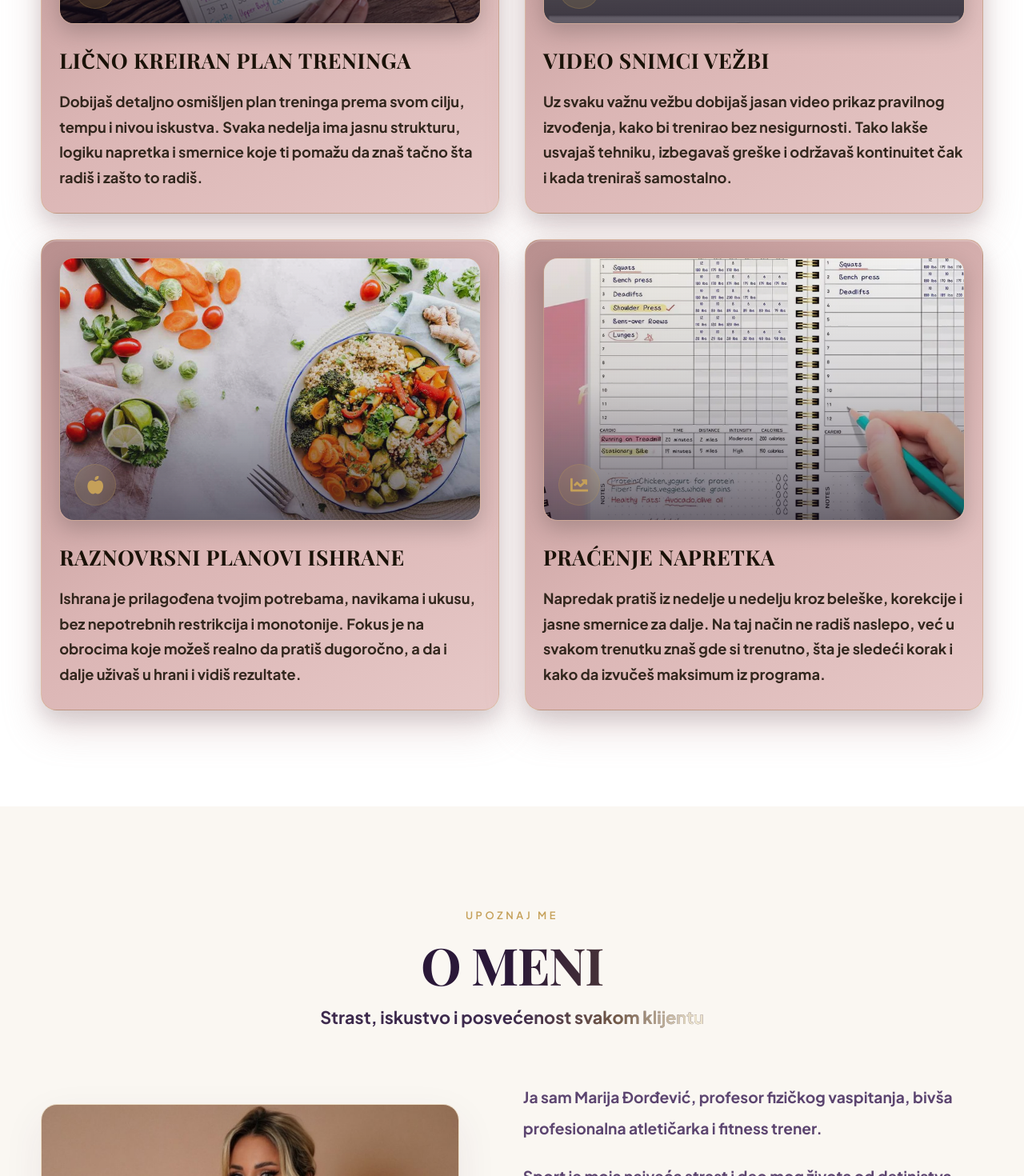
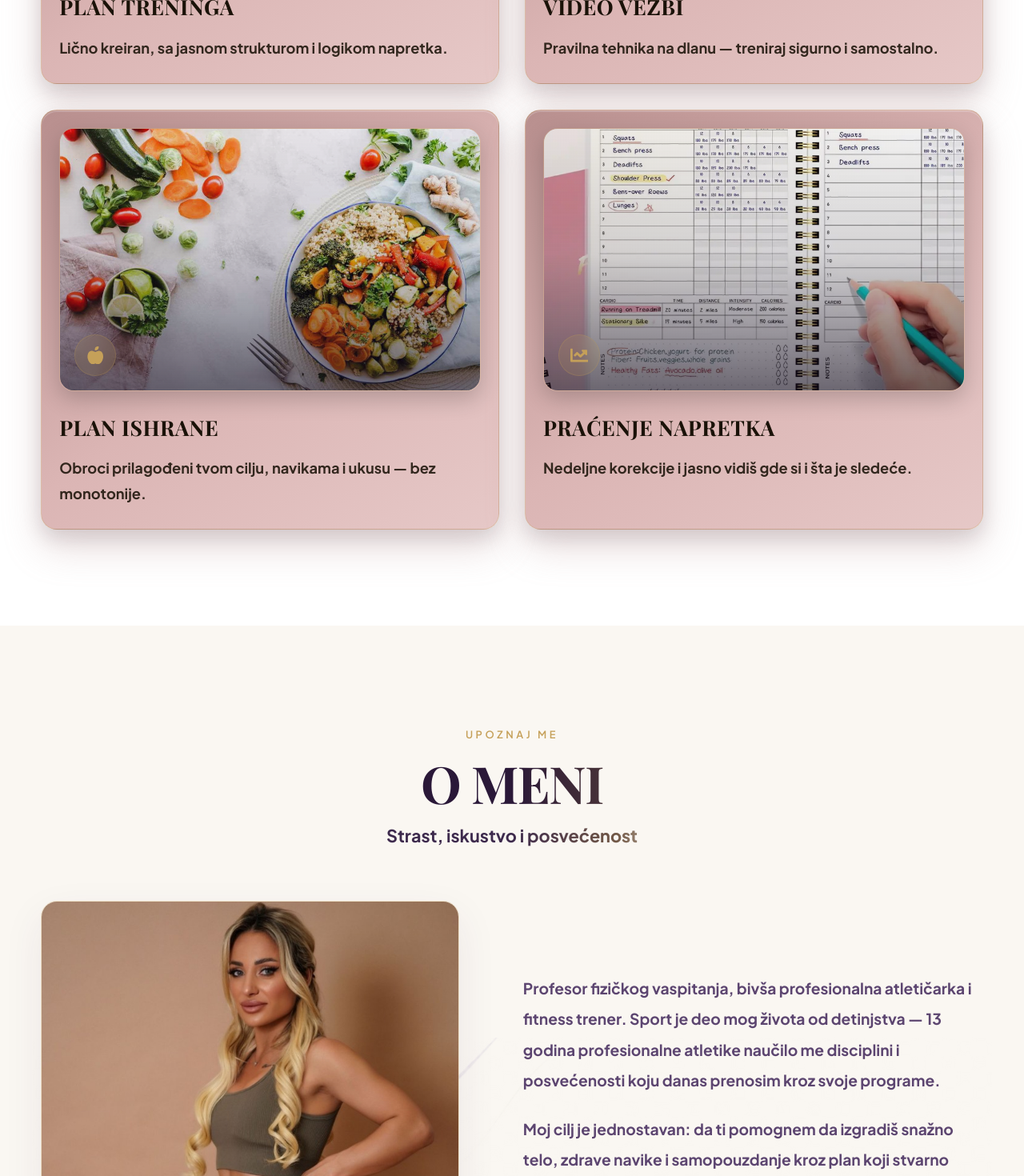
Before and after one commit to J-Gaspar99/fitnes_trainer1, a React (Vite) app: page / in a window 1280 px wide. Shown: the part 1600-3070 px from the top of the page at 80% size. Built offline with nearby package versions, Linux system fonts and the light colour scheme; a web font is replaced by a local one.

Commit message:
skracenje texta

```diff
--- a/src/components/Contact.jsx
+++ b/src/components/Contact.jsx
@@ -34,7 +34,7 @@ export default function Contact() {
             Zakaži konsultaciju
           </LightShimmerText>
           <LightShimmerText as="p" variant="subtitle" className="section-subtitle">
-            Prvi korak ka transformaciji — pošalji poruku i javiću ti se u roku od 24h
+            Pošalji poruku — javiću ti se u roku od 24h.
           </LightShimmerText>
         </div>
 
--- a/src/data/content.js
+++ b/src/data/content.js
@@ -43,41 +43,36 @@ export const siteContent = {
       image: '/images/gallery-1.png',
       imagePosition: 'center 62%',
       imagePositionMobile: 'center 92%',
-    }
+    },
   ],
 
   program: {
-    label: 'Šta dobijate u programu',
-    title: 'Kompletno vođenje — prilagođeno tebi, a ne proseku',
-    subtitle:
-      'Moj program nije zbir gotovih planova. To je sistem koji kombinuje stručno znanje, personalizaciju i podršku kako bi dobio rešenje koje stvarno funkcioniše u praksi.',
+    label: 'Šta dobijate',
+    title: 'Sve što ti treba u jednom programu',
+    subtitle: 'Trening, ishrana, video vežbe i praćenje — prilagođeno tebi.',
     features: [
       {
         icon: 'plan',
-        title: 'Lično kreiran plan treninga',
-        description:
-          'Dobijaš detaljno osmišljen plan treninga prema svom cilju, tempu i nivou iskustva. Svaka nedelja ima jasnu strukturu, logiku napretka i smernice koje ti pomažu da znaš tačno šta radiš i zašto to radiš.',
+        title: 'Plan treninga',
+        description: 'Lično kreiran, sa jasnom strukturom i logikom napretka.',
         image: '/images/program-plan.png',
       },
       {
         icon: 'video',
-        title: 'Video snimci vežbi',
-        description:
-          'Uz svaku važnu vežbu dobijaš jasan video prikaz pravilnog izvođenja, kako bi trenirao bez nesigurnosti. Tako lakše usvajaš tehniku, izbegavaš greške i održavaš kontinuitet čak i kada treniraš samostalno.',
+        title: 'Video vežbi',
+        description: 'Pravilna tehnika na dlanu — treniraj sigurno i samostalno.',
         image: '/images/program-video.png',
       },
       {
         icon: 'nutrition',
-        title: 'Raznovrsni planovi ishrane',
-        description:
-          'Ishrana je prilagođena tvojim potrebama, navikama i ukusu, bez nepotrebnih restrikcija i monotonije. Fokus je na obrocima koje možeš realno da pratiš dugoročno, a da i dalje uživaš u hrani i vidiš rezultate.',
+        title: 'Plan ishrane',
+        description: 'Obroci prilagođeni tvom cilju, navikama i ukusu — bez monotonije.',
         image: '/images/program-nutrition.png',
       },
       {
         icon: 'progress',
         title: 'Praćenje napretka',
-        description:
-          'Napredak pratiš iz nedelje u nedelju kroz beleške, korekcije i jasne smernice za dalje. Na taj način ne radiš naslepo, već u svakom trenutku znaš gde si trenutno, šta je sledeći korak i kako da izvučeš maksimum iz programa.',
+        description: 'Nedeljne korekcije i jasno vidiš gde si i šta je sledeće.',
         image: '/images/program-journal.png',
       },
     ],
@@ -85,12 +80,10 @@ export const siteContent = {
 
   about: {
     title: 'O meni',
-    subtitle: 'Strast, iskustvo i posvećenost svakom klijentu',
+    subtitle: 'Strast, iskustvo i posvećenost',
     paragraphs: [
-      'Ja sam Marija Đorđević, profesor fizičkog vaspitanja, bivša profesionalna atletičarka i fitness trener.',
-      'Sport je moja najveća strast i deo mog života od detinjstva. Profesionalno sam se bavila atletikom 13 godina, tokom kojih sam razvila disciplinu, posvećenost i pobednički način razmišljanja koji danas prenosim kroz svoje programe.',
-      'Danas spajam svoje obrazovanje, dugogodišnje sportsko iskustvo i ljubav prema fitnesu kako bih kreirala programe koji su bezbedni, efikasni i prilagođeni stvarnim ljudima i njihovim ciljevima.',
-      'Moj cilj je da ti pomognem da izgradiš snažno telo, zdrave navike i samopouzdanje koje dolazi iz doslednog rada.',
+      'Profesor fizičkog vaspitanja, bivša profesionalna atletičarka i fitness trener. Sport je deo mog života od detinjstva — 13 godina profesionalne atletike naučilo me disciplini i posvećenosti koju danas prenosim kroz svoje programe.',
+      'Moj cilj je jednostavan: da ti pomognem da izgradiš snažno telo, zdrave navike i samopouzdanje kroz plan koji stvarno možeš da pratiš.',
     ],
     highlights: [
       'Profesor fizičkog vaspitanja',
@@ -111,22 +104,19 @@ export const siteContent = {
       {
         icon: 'body',
         title: 'Oblikovanje tela',
-        description:
-          'Program fokusiran na zatezanje, definiciju i bolju formu tela, prilagođen tvom nivou i ritmu života. Treninzi su osmišljeni tako da oblikuju figuru, poboljšaju tonus i donesu vidljive promene bez preterivanja i iscrpljivanja.',
+        description: 'Zatezanje, definicija i bolja forma — prilagođeno tvom ritmu.',
         image: '/images/plan-body.png',
       },
       {
         icon: 'muscle',
         title: 'Izgradnja mišića',
-        description:
-          'Pametno strukturirani treninzi za razvoj snage i mišićne mase, uz jasan progres i pravilno dozirano opterećenje. Fokus je na kvalitetnom rastu, boljoj funkcionalnosti i estetici koja dolazi iz doslednog, kontrolisanog rada.',
+        description: 'Snaga i mišićna masa kroz pametan progres i kontrolisano opterećenje.',
         image: '/images/plan-muscle.png',
       },
       {
         icon: 'weight',
-        title: 'Dolazak do željene kilaže',
-        description:
-          'Plan treninga i ishrane koji te vodi ka željenoj kilaži postepeno, održivo i bez rigoroznih dijeta. Cilj je da napraviš rezultat koji možeš da zadržiš, uz podršku, jasne smernice i navike koje stvarno funkcionišu u svakodnevici.',
+        title: 'Kilaža i ishrana',
+        description: 'Plan treninga i ishrane ka željenoj kilaži — postepeno i održivo.',
         image: '/images/plan-weight.png',
       },
     ],
@@ -138,86 +128,53 @@ export const siteContent = {
     steps: [
       {
         number: '01',
-        title: 'Zakaži konsultaciju',
-        description:
-          'Popuniš kratak formular ili me kontaktiraš direktno. Dogovaramo se za uvodni razgovor o tvojim ciljevima.',
+        title: 'Konsultacija',
+        description: 'Kratki razgovor o tvojim ciljevima, navikama i očekivanjima.',
       },
       {
         number: '02',
-        title: 'Tvoj lični plan treninga',
-        description:
-          'Na osnovu tvog cilja, nivoa i tempa, dobijaš plan treninga sa jasnom strukturom i smernicama.',
+        title: 'Tvoj plan',
+        description: 'Lični plan treninga i ishrane, prilagođen tebi — ne proseku.',
       },
       {
         number: '03',
-        title: 'Video snimci vežbi',
-        description:
-          'Svaka vežba iz plana ima video prikaz pravilnog izvođenja — treniraš sigurno i sa samopouzdanjem.',
+        title: 'Treniraš sa podrškom',
+        description: 'Video vežbi, saveti i korekcije kad ti zatrebaju.',
       },
       {
         number: '04',
-        title: 'Plan ishrane',
-        description:
-          'Dobijaš plan ishrane prilagođen tvojim potrebama, sa raznovrsnim obrocima koji se vremenom menjaju.',
-      },
-      {
-        number: '05',
-        title: 'Podrška i saveti',
-        description:
-          'Dostupna sam za pitanja, korekcije tehnike i motivaciju tokom celog procesa transformacije.',
-      },
-      {
-        number: '06',
-        title: 'Praćenje napretka',
-        description:
-          'Nedeljno pratiš promene i jasno vidiš rezultate. Plan se prilagođava kako napreduješ.',
+        title: 'Pratiš napredak',
+        description: 'Nedeljno praćenje i prilagođavanje plana kako napreduješ.',
       },
     ],
   },
 
   value: {
-    label: 'Zašto Marija Đorđević Fitnes',
-    title: 'Premium vođenje sa stvarnim rezultatima',
-    subtitle:
-      'Za razliku od generičkih planova, moj pristup daje kontinuitet, fleksibilnost i potpunu pažnju posvećenu tvom napretku.',
-    cta: 'Započni svoju transformaciju',
+    label: 'Zašto ja',
+    title: 'Personalni pristup, stvarni rezultati',
+    subtitle: 'Nije generički šablon — plan koji poznaje tvoje telo i ciljeve.',
+    cta: 'Započni transformaciju',
     items: [
       {
-        title: 'Kontinuitet bez prekida',
-        description:
-          'Tvoj plan je uvek dostupan. Treniraš kada tebi odgovara, uz moju podršku i jasne smernice za svaki korak.',
+        title: 'Sve na jednom mestu',
+        description: 'Plan treninga, ishrana, video vežbi i praćenje — bez lutanja između različitih izvora.',
         image: '/images/value-premium-1.png',
       },
       {
-        title: 'Plan koji je uvek sa tobom',
-        description:
-          'Ne dobijaš samo trening u sali — već kompletan sistem: planove, video vežbe, ishranu i praćenje napretka na jednom mestu.',
+        title: 'Fleksibilno, ali dosledno',
+        description: 'Treniraš kada tebi odgovara, uz jasne smernice i podršku iskusnog trenera.',
         image: '/images/value-premium-2.png',
-      },
-      {
-        title: 'Više vrednosti, personalni pristup',
-        description:
-          'Kvalitetno vođenje sa pravim trenerom koji poznaje tvoje telo, navike i ciljeve — ne generički šablon za sve.',
-        image: '/images/value-premium-1.png',
       },
     ],
   },
 
   ctaBanner: {
-    title: 'Aktiviraj svoj fitnes program!',
-    subtitle:
-      'Program koji donosi rezultate kroz provereno znanje i personalizovan pristup — kreni u transformaciju ka najboljoj verziji sebe.',
+    title: 'Spremna za promenu?',
+    subtitle: 'Jedan program — trening, ishrana i praćenje. Kreni konsultacijom.',
     cards: [
       {
-        title: 'Plan ishrane',
-        description:
-          'Personalizovani plan ishrane prilagođen tvojim ciljevima i ukusu, sa raznovrsnim obrocima koji se lako uklapaju u svakodnevni život.',
-        cta: 'Zakaži konsultaciju',
-      },
-      {
-        title: 'Plan treninga',
-        description:
-          'Treninzi kreirani baš za tebe, prema tvom nivou i cilju, sa jasnom strukturom i kontinuitetom koji donosi vidljive rezultate.',
+        title: 'Kompletan program',
+        description: 'Lični plan treninga i ishrane, video vežbi i podrška tokom cele transformacije.',
         cta: 'Zakaži konsultaciju',
       },
     ],
@@ -250,7 +207,7 @@ export const siteContent = {
 
   gallery: {
     title: 'Galerija',
-    subtitle: 'Treninzi, transformacije i inspiracija',
+    subtitle: 'Treninzi i transformacije',
     images: [
 
       {
--- a/src/v3-theme.css
+++ b/src/v3-theme.css
@@ -1405,6 +1405,12 @@ body:has(.theme-v3) .mobile-menu__content .btn {
   margin-bottom: 56px;
 }
 
+.theme-v3 .cta-banner__cards {
+  grid-template-columns: 1fr;
+  max-width: 560px;
+  margin: 0 auto;
+}
+
 .theme-v3 .cta-card {
   padding: clamp(36px, 4vw, 48px) clamp(28px, 3vw, 40px);
 }
```
